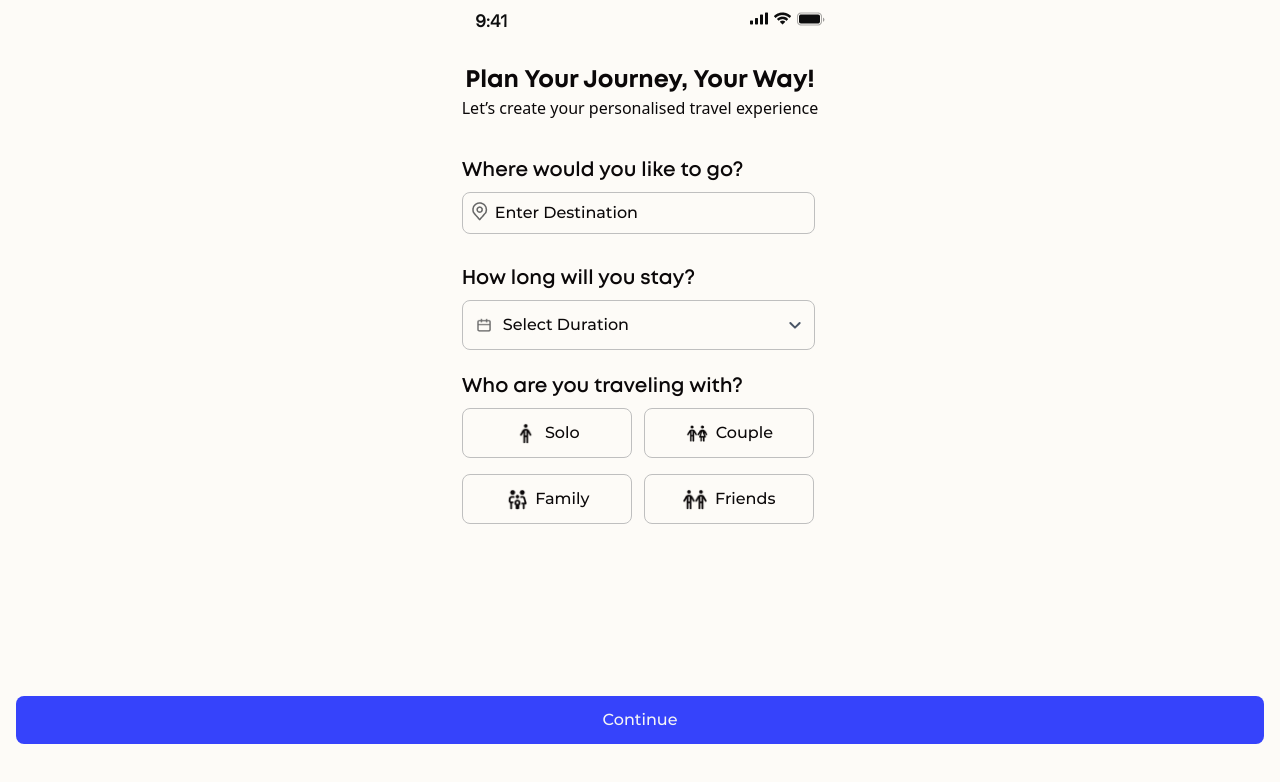
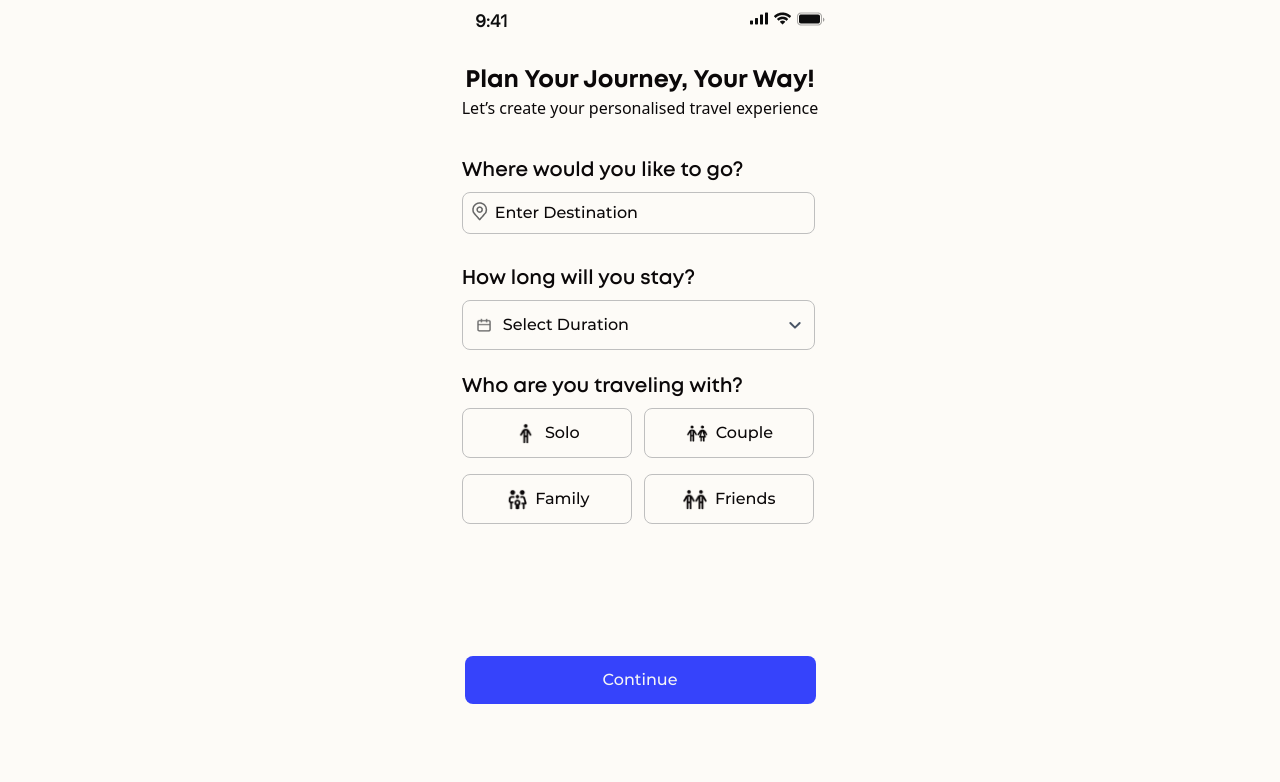
Before and after one commit to Rays-Code/travel-itinerary-app, a React (Vite) app: page / in a window 1280 px wide. Shown: the top 782 px of the page. Built offline with nearby package versions, Linux system fonts and the light colour scheme.

Commit message:
fixed button width

```diff
--- a/src/components/Onboarding/OnboardingFooter.jsx
+++ b/src/components/Onboarding/OnboardingFooter.jsx
@@ -4,7 +4,7 @@ const OnboardingFooter = () => {
   const navigate = useNavigate();
 
   return (
-    <div className='flex justify-center mt-65 w-full gap-2'>
+    <div className='flex justify-center mt-55 w-full sm:w-[383px] gap-2'>
 
             <button onClick={() => {
               navigate("/dashboard")
```
